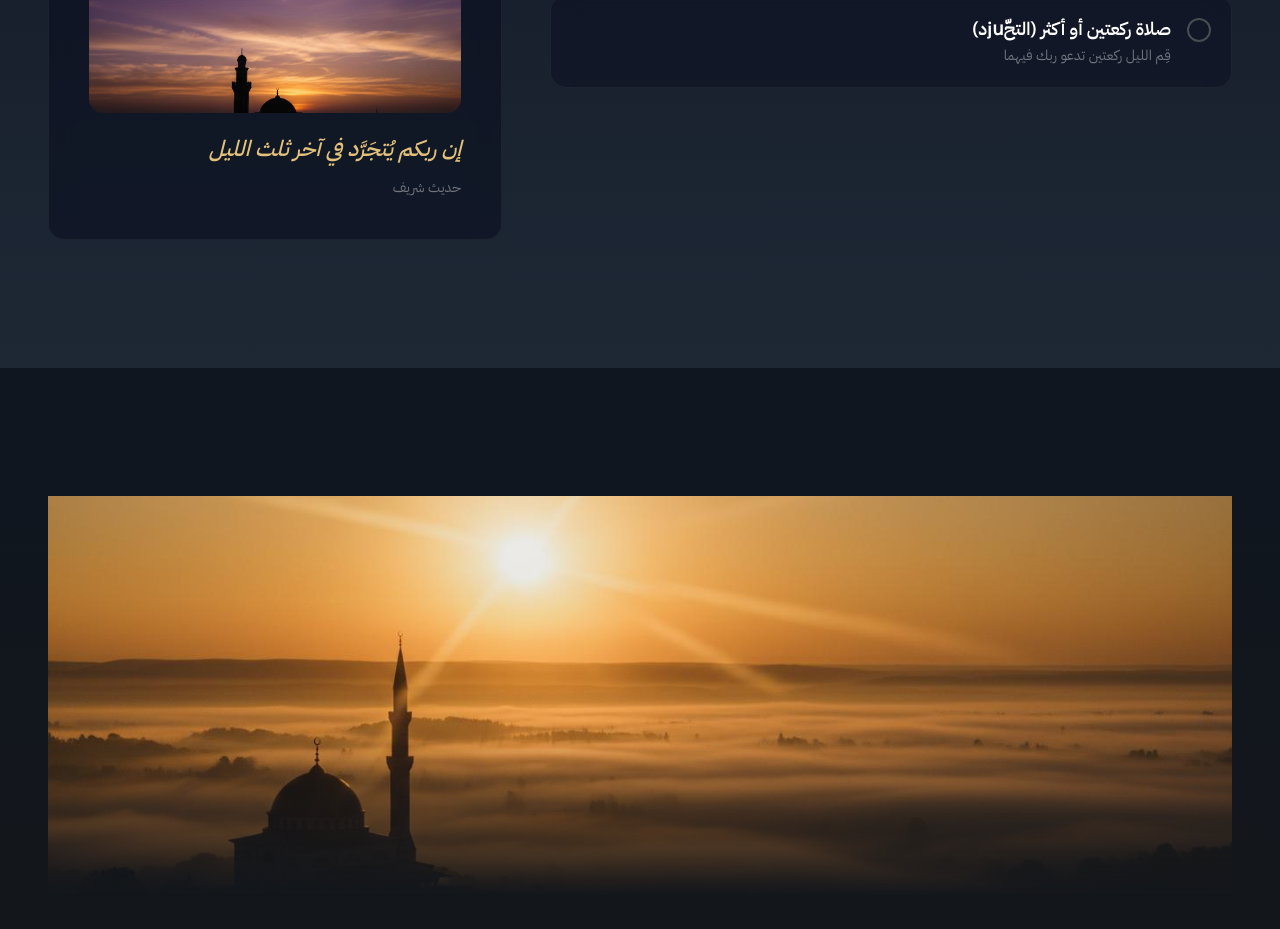
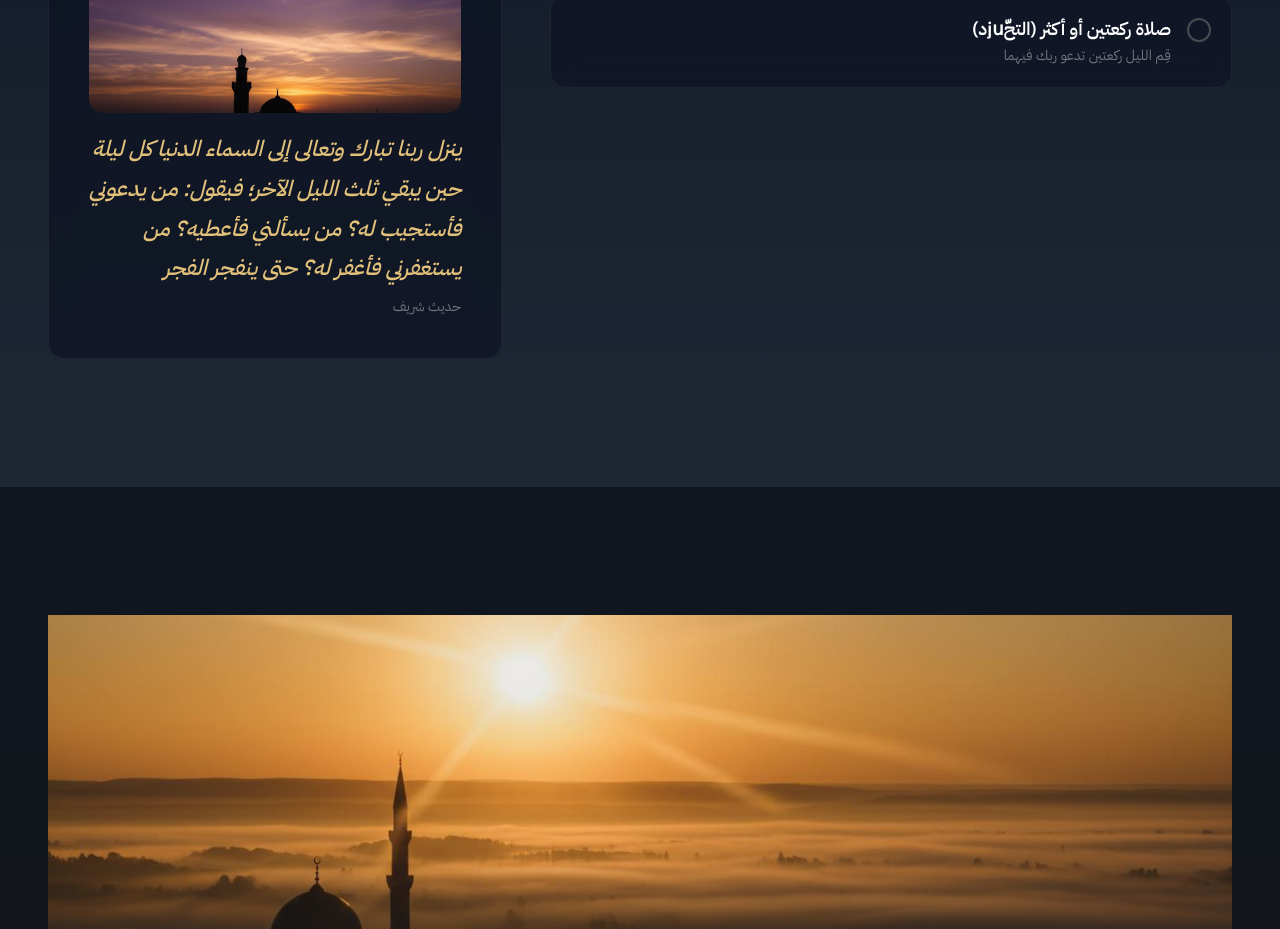
Before and after one commit to mohamedelhamady213-collab/-1, a React (Vite) app: page / in a window 1280 px wide. Shown: the part 2280-3209 px from the top of the page. Built offline with nearby package versions, Linux system fonts and the light colour scheme.

Commit message:
Update pre-dawn quote and attribution

```diff
--- a/src/data/journeyData.ts
+++ b/src/data/journeyData.ts
@@ -27,7 +27,7 @@ export const journeySections: JourneySection[] = [
     headline: 'بركة السحر',
     subHeadline: 'وقت لا يرد فيه الدعاء — استغله',
     image: './images/dawn-sky.jpg',
-    quote: 'إن ربكم يُتجَرَّد في آخر ثلث الليل',
+    quote: 'ينزل ربنا تبارك وتعالى إلى السماء الدنيا كل ليلة حين يبقي ثلث الليل الآخر؛ فيقول: من يدعوني فأستجيب له؟ من يسألني فأعطيه؟ من يستغفرني فأغفر له؟ حتى ينفجر الفجر',
     quoteAttribution: 'حديث شريف',
     variant: 'dark',
     icon: 'Star',
```
